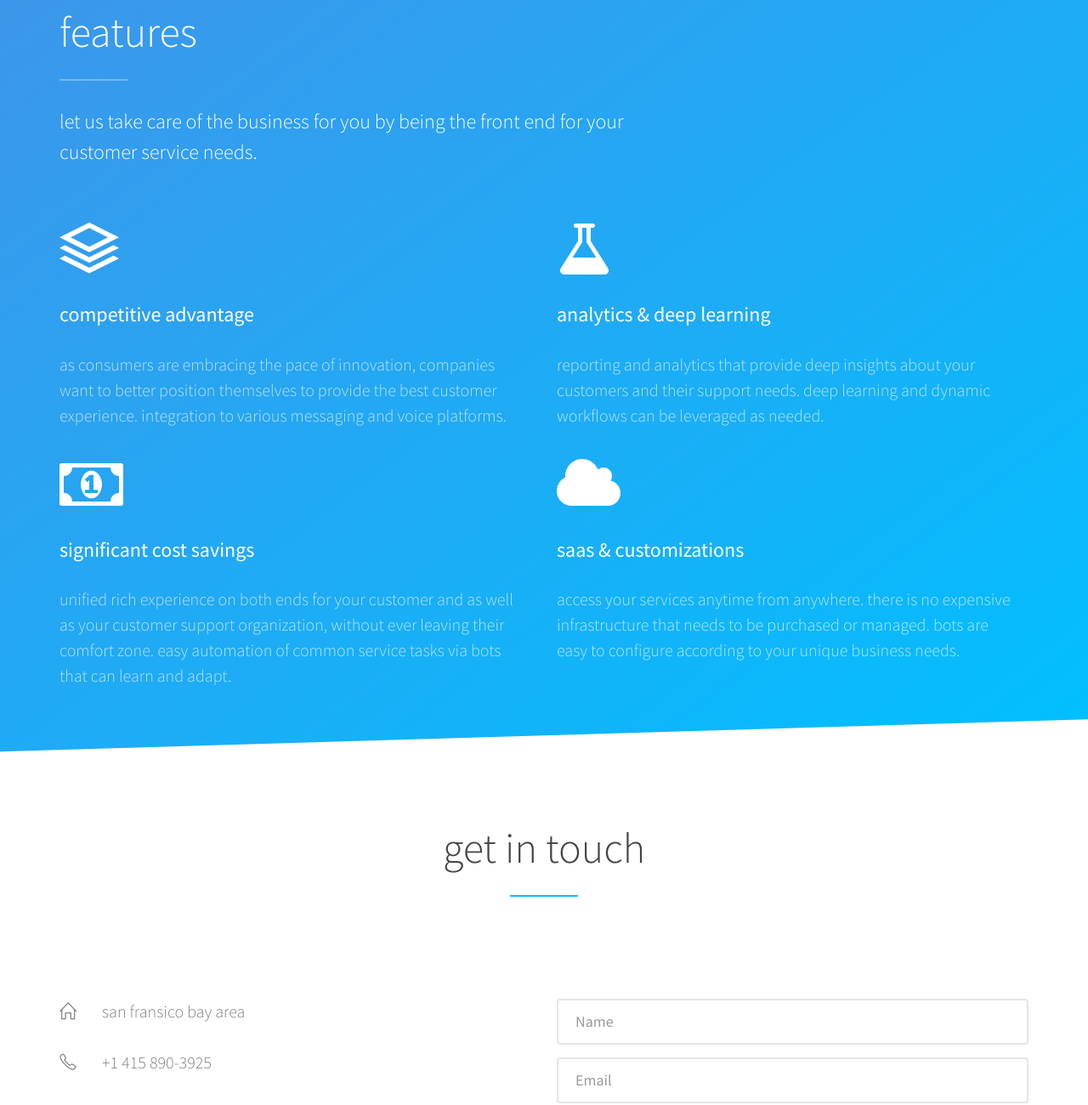
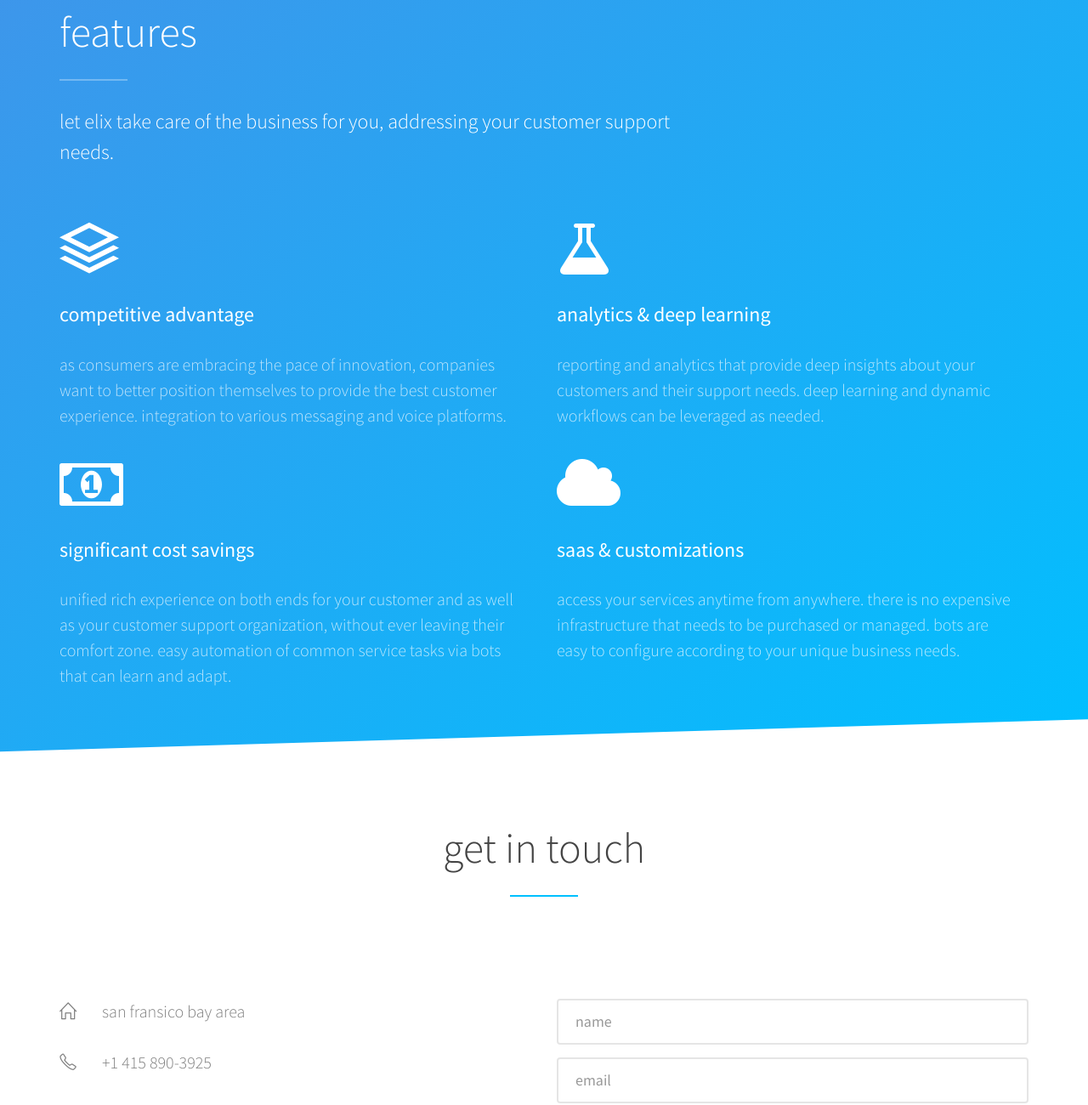
Before and after one commit to elixhq/elixhq.github.io, a plain HTML site: page index.html in a window 1280 px wide. Shown: the part 1940-3240 px from the top of the page at 85% size. Drawn offline with Linux system fonts and the light colour scheme; files whose address does not match are found by name.

Commit message:
lowercased

```diff
--- a/css/custom-styles.css
+++ b/css/custom-styles.css
@@ -19,7 +19,7 @@
 
 h1, h2, h3, h4, h5, h6,
 p,
-.btn, a, span {
+.btn, a, span, input, textarea {
   text-transform: lowercase !important;
 }
 
--- a/index.html
+++ b/index.html
@@ -249,7 +249,7 @@
 					<h2 class=" left-border to-animate">Features</h2>
 					<div class="row">
 						<div class="col-md-8 subtext to-animate">
-							<h3>Let us take care of the business for you by being the front end for your customer service needs.</h3>
+							<h3>let elix take care of the business for you, addressing your customer support needs.</h3>
 						</div>
 					</div>
 				</div>
```
